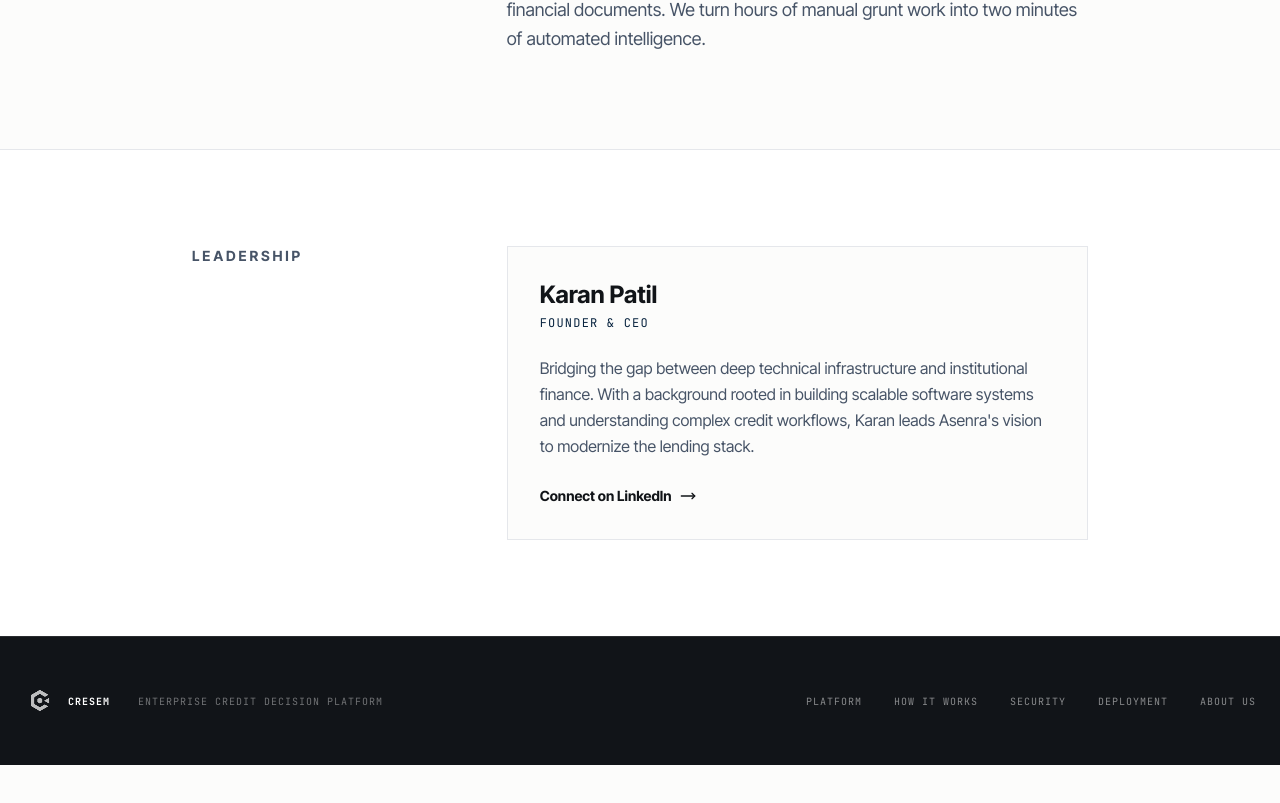
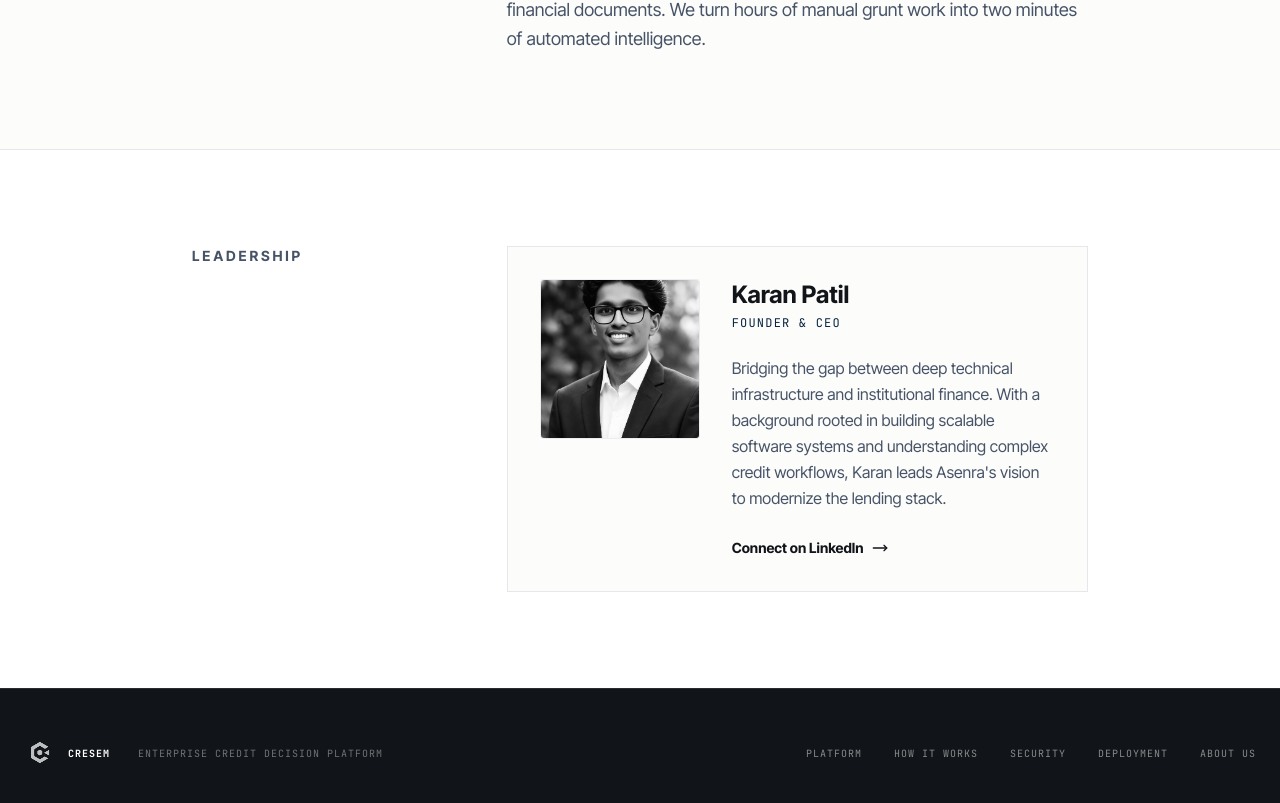
Before and after one commit to Asenra-Org/Credent-landingpage, a Next.js app: page /about in a window 1280 px wide. Shown: the part 1461-2264 px from the top of the page. Before the commit the page ends 2226 px from the top, so only its background shows below. Built offline with nearby package versions, Linux system fonts and the light colour scheme.

Commit message:
Add founder photo to About page

```diff
--- a/src/app/about/page.tsx
+++ b/src/app/about/page.tsx
@@ -1,3 +1,4 @@
+import Image from "next/image";
 import { Nav } from "@/components/Nav";
 import { Footer } from "@/components/Footer";
 import { MoveRight } from "lucide-react";
@@ -60,7 +61,11 @@ export default function AboutPage() {
             <h2 className="text-sm font-bold tracking-[0.2em] text-secondary uppercase">Leadership</h2>
           </div>
           <div className="md:col-span-2">
-            <div className="border border-border p-8 bg-background relative group">
+            <div className="border border-border p-8 bg-background relative group flex flex-col sm:flex-row gap-8 items-start">
+              <div className="w-32 h-32 sm:w-40 sm:h-40 shrink-0 relative overflow-hidden bg-gray-100 rounded-sm border border-border/50">
+                <Image src="/karanpatil.png" alt="Karan Patil" fill className="object-cover grayscale hover:grayscale-0 transition-all duration-500" />
+              </div>
+              <div>
                 <h3 className="text-2xl font-bold mb-1 text-brand">Karan Patil</h3>
                 <div className="text-primary font-mono text-xs uppercase tracking-widest mb-6">Founder & CEO</div>
                 <p className="text-secondary leading-relaxed mb-6">
@@ -72,6 +77,7 @@ export default function AboutPage() {
               </div>
             </div>
           </div>
+        </div>
       </section>
 
       <Footer />
```
Also changed, not shown: public/karanpatil.png (added). Lines whose indentation alone changed are shown as unchanged.
